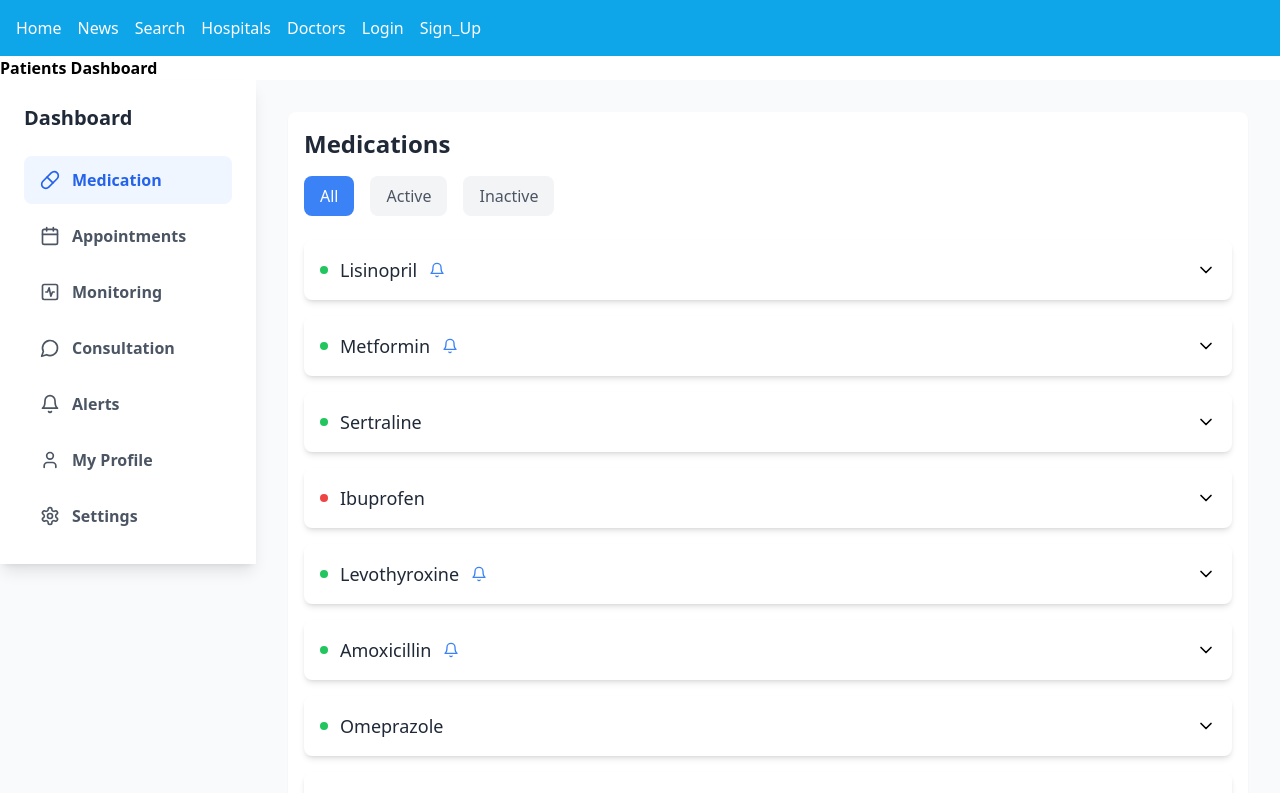
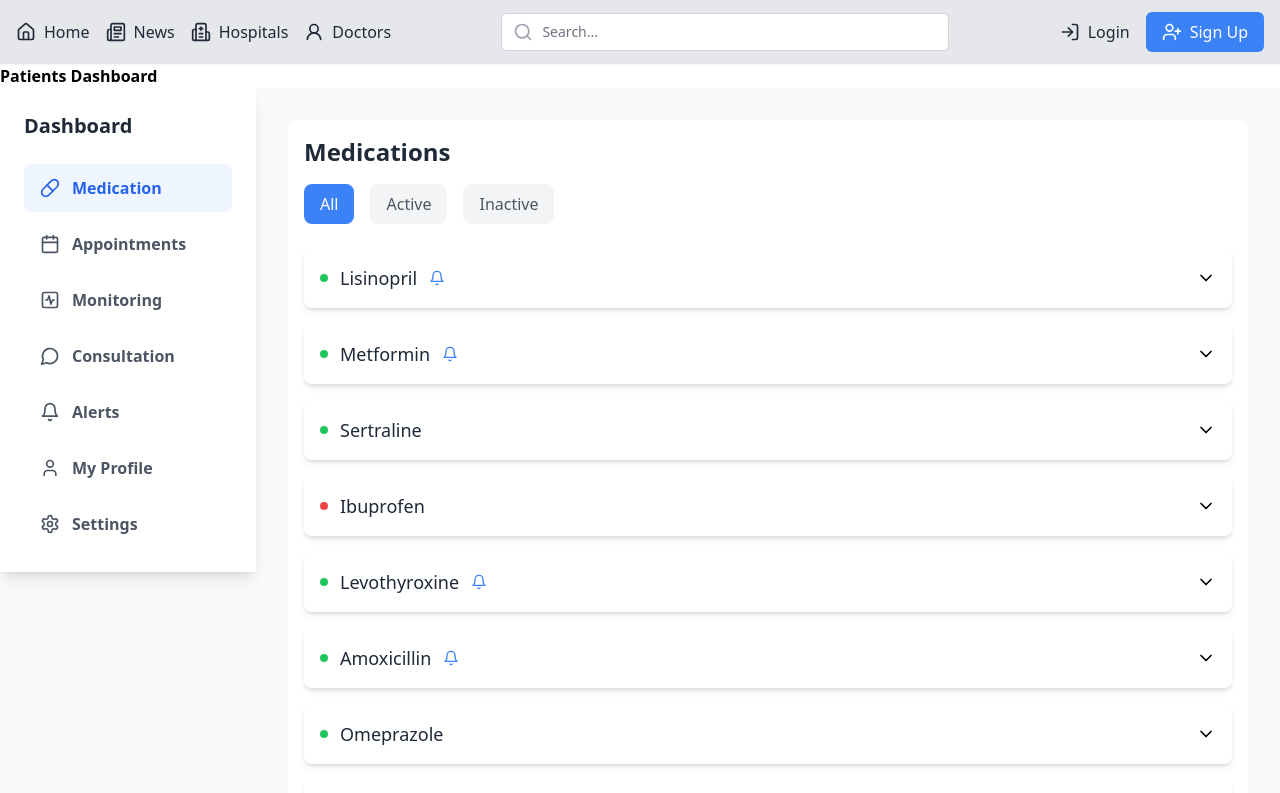
Before and after one commit to juanmilkah/tibiwa, a React (Vite) app in the folder client/: page / in a window 1280 px wide. Shown: the top 793 px of the page. Built offline with nearby package versions, Linux system fonts and the light colour scheme.

Commit message:
add nav icons && search bar

```diff
--- a/client/src/components/Nav/Nav.tsx
+++ b/client/src/components/Nav/Nav.tsx
@@ -1,45 +1,100 @@
 import { Link } from "react-router-dom";
+import {
+  Search,
+  Home,
+  Newspaper,
+  Hospital,
+  UserRound,
+  LogIn,
+  UserPlus,
+} from "lucide-react";
+import { useState, FormEvent } from "react";
 
 export default function Nav() {
+  const [searchQuery, setSearchQuery] = useState("");
+
+  const HandleSearch = (e: FormEvent<HTMLFormElement>) => {
+    e.preventDefault();
+    setSearchQuery("");
+  };
+
   return (
-    <nav className="p-4 bg-sky-500">
-      <ul className="flex space-x-4">
-        <li>
-          <Link to="/home" className="text-white hover:text-sky-200">
-            Home
+    <nav className="bg-gray-200 shadow-sm">
+      <div className="max-w-7xl mx-auto px-4">
+        <div className="flex items-center justify-between h-16">
+          {/* Left side - Logo and main navigation */}
+          <div className="flex items-center space-x-4">
+            <Link
+              to="/"
+              className="flex items-center space-x-2 text-gray-800 hover:text-gray-600"
+            >
+              <Home size={20} />
+              <span>Home</span>
             </Link>
-        </li>
-        <li>
-          <Link to="/news" className="text-white hover:text-sky-200">
-            News
+
+            <Link
+              to="/news"
+              className="flex items-center space-x-2 text-gray-800 hover:text-gray-600"
+            >
+              <Newspaper size={20} />
+              <span>News</span>
             </Link>
-        </li>
-        <li>
-          <Link to="/search" className="text-white hover:text-sky-200">
-            Search
+
+            <Link
+              to="/hospitals"
+              className="flex items-center space-x-2 text-gray-800 hover:text-gray-600"
+            >
+              <Hospital size={20} />
+              <span>Hospitals</span>
             </Link>
-        </li>
-        <li>
-          <Link to="/hospitals" className="text-white hover:text-sky-200">
-            Hospitals
+
+            <Link
+              to="/doctors"
+              className="flex items-center space-x-2 text-gray-800 hover:text-gray-600"
+            >
+              <UserRound size={20} />
+              <span>Doctors</span>
             </Link>
-        </li>
-        <li>
-          <Link to="/doctors" className="text-white hover:text-sky-200">
-            Doctors
+          </div>
+
+          {/* Middle - Search bar */}
+          <div className="flex-1 max-w-md mx-4">
+            <div className="relative">
+              <div className="absolute inset-y-0 left-0 pl-3 flex items-center pointer-events-none">
+                <Search size={20} className="text-gray-400" />
+              </div>
+              <form onSubmit={HandleSearch}>
+                <input
+                  type="text"
+                  className="block w-full pl-10 pr-3 py-2 border border-gray-300 rounded-md leading-5 bg-white placeholder-gray-500 focus:outline-none focus:placeholder-gray-400 focus:ring-1 focus:ring-blue-500 focus:border-blue-500 sm:text-sm"
+                  placeholder="Search..."
+                  value={searchQuery}
+                  onChange={(e) => setSearchQuery(e.target.value)}
+                />
+              </form>
+            </div>
+          </div>
+
+          {/* Right side - Auth buttons */}
+          <div className="flex items-center space-x-4">
+            <Link
+              to="/login"
+              className="flex items-center space-x-2 text-gray-800 hover:text-gray-600"
+            >
+              <LogIn size={20} />
+              <span>Login</span>
             </Link>
-        </li>
-        <li>
-          <Link to="/login" className="text-white hover:text-sky-200">
-            Login
+
+            <Link
+              to="/signup"
+              className="flex items-center space-x-2 px-4 py-2 rounded-md bg-blue-500 text-white hover:bg-blue-600"
+            >
+              <UserPlus size={20} />
+              <span>Sign Up</span>
             </Link>
-        </li>
-        <li>
-          <Link to="/signup" className="text-white hover:text-sky-200">
-            Sign_Up
-          </Link>
-        </li>
-      </ul>
+          </div>
+        </div>
+      </div>
     </nav>
   );
 }
```
Lines whose indentation alone changed are shown as unchanged.
